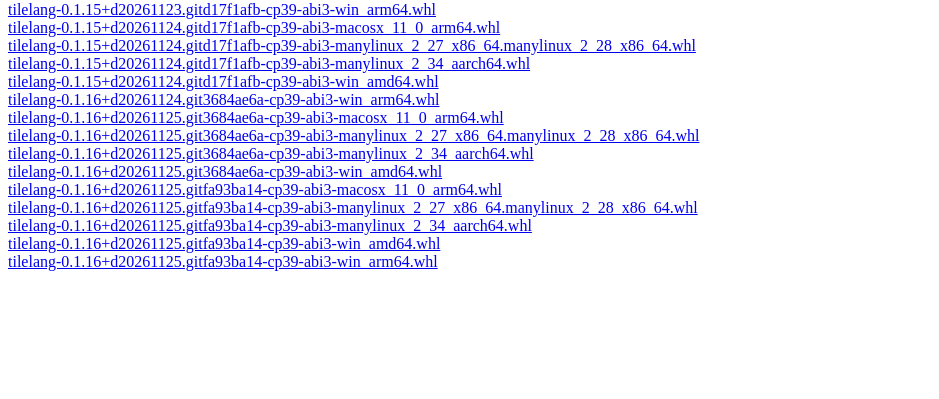
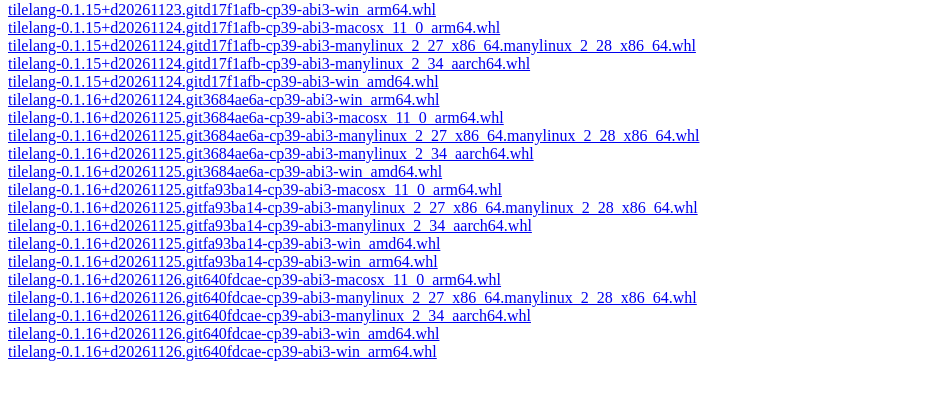
Before and after one commit to tile-ai/whl, a plain HTML site: page nightly-cn/index.html in a window 1280 px wide. Shown: the part 79-478 px from the top of the page, without its empty margins (0-939 px from the left). Drawn offline with Linux system fonts and the light colour scheme.

Commit message:
Update nightly-cn wheel index (640fdcae)

```diff
--- a/nightly-cn/index.html
+++ b/nightly-cn/index.html
@@ -16,4 +16,9 @@
 <a href="https://tilelang-open.obs.cn-north-4.myhuaweicloud.com/TileLang/20261125131324/tilelang-0.1.16%2Bd20261125.gitfa93ba14-cp39-abi3-manylinux_2_34_aarch64.whl#sha256=5114371220015082503662e1f7d3f3d5c64c59b19fe2250a21a3e4b954de8e2b">tilelang-0.1.16+d20261125.gitfa93ba14-cp39-abi3-manylinux_2_34_aarch64.whl</a><br />
 <a href="https://tilelang-open.obs.cn-north-4.myhuaweicloud.com/TileLang/20261125131324/tilelang-0.1.16%2Bd20261125.gitfa93ba14-cp39-abi3-win_amd64.whl#sha256=db7b02808017fab87058f2664f42c75262fba2b7bc986ef4aa8facd9f9fa04ed">tilelang-0.1.16+d20261125.gitfa93ba14-cp39-abi3-win_amd64.whl</a><br />
 <a href="https://tilelang-open.obs.cn-north-4.myhuaweicloud.com/TileLang/20261125131324/tilelang-0.1.16%2Bd20261125.gitfa93ba14-cp39-abi3-win_arm64.whl#sha256=8c81a464bb317d44a1d1f4d4dbae473a01f713219bd28279fae18a3a1d24ec56">tilelang-0.1.16+d20261125.gitfa93ba14-cp39-abi3-win_arm64.whl</a><br />
+<a href="https://tilelang-open.obs.cn-north-4.myhuaweicloud.com/TileLang/20261126132120/tilelang-0.1.16%2Bd20261126.git640fdcae-cp39-abi3-macosx_11_0_arm64.whl#sha256=daef99a79e74fd332d1461fac2623d803ceb4690e5272b578b70e97a3b08200a">tilelang-0.1.16+d20261126.git640fdcae-cp39-abi3-macosx_11_0_arm64.whl</a><br />
+<a href="https://tilelang-open.obs.cn-north-4.myhuaweicloud.com/TileLang/20261126132120/tilelang-0.1.16%2Bd20261126.git640fdcae-cp39-abi3-manylinux_2_27_x86_64.manylinux_2_28_x86_64.whl#sha256=35f377f3e7bc28cd3b931e186b2bf379a73e94dfe4631ff8954a82e22889c241">tilelang-0.1.16+d20261126.git640fdcae-cp39-abi3-manylinux_2_27_x86_64.manylinux_2_28_x86_64.whl</a><br />
+<a href="https://tilelang-open.obs.cn-north-4.myhuaweicloud.com/TileLang/20261126132120/tilelang-0.1.16%2Bd20261126.git640fdcae-cp39-abi3-manylinux_2_34_aarch64.whl#sha256=0d454f483fb8adba1a18f779eb3e68f1c73b853125810dc7b14e1e537ce886ac">tilelang-0.1.16+d20261126.git640fdcae-cp39-abi3-manylinux_2_34_aarch64.whl</a><br />
+<a href="https://tilelang-open.obs.cn-north-4.myhuaweicloud.com/TileLang/20261126132120/tilelang-0.1.16%2Bd20261126.git640fdcae-cp39-abi3-win_amd64.whl#sha256=9cc993db7459894f9809928da94351e6b19f985feb3e3900449dc041afb24bf1">tilelang-0.1.16+d20261126.git640fdcae-cp39-abi3-win_amd64.whl</a><br />
+<a href="https://tilelang-open.obs.cn-north-4.myhuaweicloud.com/TileLang/20261126132120/tilelang-0.1.16%2Bd20261126.git640fdcae-cp39-abi3-win_arm64.whl#sha256=a3a9f00f5c489708ed1e8bbdcad32f95f69ce394ae2ac65810c2da008c575dd9">tilelang-0.1.16+d20261126.git640fdcae-cp39-abi3-win_arm64.whl</a><br />
 </body></html>
```
